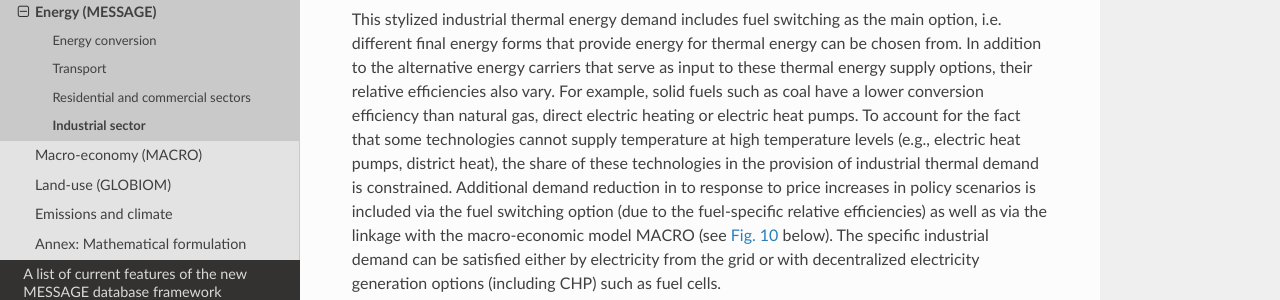
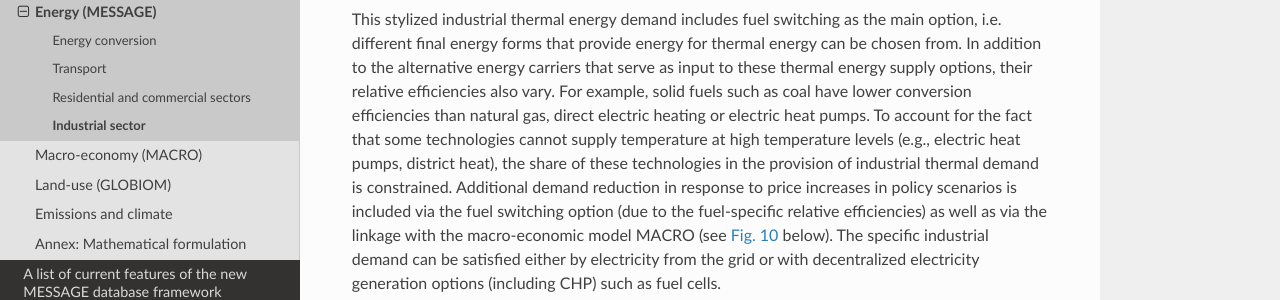
Before and after one commit to iiasa/message_doc, a Sphinx documentation site: the page built from source/message_globiom/energy/industrial.rst, in a window 1280 px wide and 900 px high. Shown: the part 272-572 px from the top of the window. Built offline with Sphinx 7.4.7 and the Read the Docs theme 2.0.0, drawn with Linux system fonts in a browser that asks for light colours; pages that are not in the unit, such as notebooks, are missing from menus; cross-references to code outside the pages are shown as plain code.

Commit message:
Update industrial.rst

```diff
--- a/source/message_globiom/energy/industrial.rst
+++ b/source/message_globiom/energy/industrial.rst
@@ -4,7 +4,7 @@ Industrial sector
 =================
 The industrial sector in MESSAGE distinguishes two demand categories, thermal and specific.Thermal demand, i.e. heat at different temperature levels, can be supplied by a variety of different energy carriers while specific demand requires electricity (or a decentralized technology to convert other energy carriers to electricity).
 
-This stylized industrial thermal energy demand includes fuel switching as the main option, i.e. different final energy forms that provide energy for thermal energy can be chosen from. In addition to the alternative energy carriers that serve as input to these thermal energy supply options, their relative efficiencies also vary. For example, solid fuels such as coal have a lower conversion efficiency than natural gas, direct electric heating or electric heat pumps. To account for the fact that some technologies cannot supply temperature at high temperature levels (e.g., electric heat pumps, district heat), the share of these technologies in the provision of industrial thermal demand is constrained. Additional demand reduction in to response to price increases in policy scenarios is included via the fuel switching option (due to the fuel-specific relative efficiencies) as well as via the linkage with the macro-economic model MACRO (see :numref:`fig-indus` below). The specific industrial demand can be satisfied either by electricity from the grid or with decentralized electricity generation options (including CHP) such as fuel cells.
+This stylized industrial thermal energy demand includes fuel switching as the main option, i.e. different final energy forms that provide energy for thermal energy can be chosen from. In addition to the alternative energy carriers that serve as input to these thermal energy supply options, their relative efficiencies also vary. For example, solid fuels such as coal have lower conversion efficiencies than natural gas, direct electric heating or electric heat pumps. To account for the fact that some technologies cannot supply temperature at high temperature levels (e.g., electric heat pumps, district heat), the share of these technologies in the provision of industrial thermal demand is constrained. Additional demand reduction in response to price increases in policy scenarios is included via the fuel switching option (due to the fuel-specific relative efficiencies) as well as via the linkage with the macro-economic model MACRO (see :numref:`fig-indus` below). The specific industrial demand can be satisfied either by electricity from the grid or with decentralized electricity generation options (including CHP) such as fuel cells.
 
 .. _fig-indus:
 .. figure:: /_static/industry_end-use.png
```
